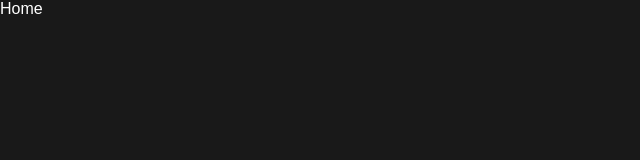
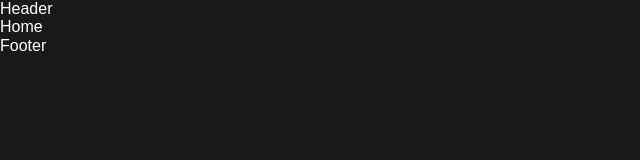
Before and after one commit to ArtemDubovov/rickandmorty, a React (Create React App) app: page / in a window 1280 px wide. Shown: the top 160 px of the page, without its empty margins (0-640 px from the left). Built offline with nearby package versions, Linux system fonts and the light colour scheme; a web font is replaced by a local one.

Commit message:
feat: add layout

```diff
--- a/package.json
+++ b/package.json
@@ -9,8 +9,6 @@
     "@testing-library/user-event": "^13.5.0",
     "@types/jest": "^27.5.2",
     "@types/node": "^16.18.126",
-    "@types/react": "^19.2.7",
-    "@types/react-dom": "^19.2.3",
     "react": "^19.2.0",
     "react-dom": "^19.2.0",
     "react-router-dom": "^7.9.6",
@@ -41,5 +39,9 @@
       "last 1 firefox version",
       "last 1 safari version"
     ]
+  },
+  "devDependencies": {
+    "@types/react": "^19.2.7",
+    "@types/react-dom": "^19.2.3"
   }
 }
--- /dev/null
+++ b/src/App/layout/Layout.tsx
@@ -0,0 +1,20 @@
+import React from "react";
+
+import Header from "../../widgets/Header";
+import Footer from "../../widgets/Footer";
+
+interface LayoutProps {
+    page: React.ReactElement
+}
+
+function Layout({page}: LayoutProps) {
+    return(
+        <>
+            <Header />
+            {page}
+            <Footer />
+        </>
+    )
+}
+
+export default Layout;
--- /dev/null
+++ b/src/App/layout/index.tsx
@@ -0,0 +1,3 @@
+import Layout from "./Layout";
+
+export default Layout;
--- a/src/App/routers/AppRouter.tsx
+++ b/src/App/routers/AppRouter.tsx
@@ -4,6 +4,7 @@ import { BrowserRouter, Route, Routes } from "react-router-dom";
 import Home from "../../pages/Home";
 import CardInfo from "../../pages/CardInfo";
 import Error from "../../pages/Error";
+import Layout from "../layout/Layout";
 
 const routers = [
 	{
@@ -25,7 +26,10 @@ function AppRouter() {
         <BrowserRouter>
             <Routes>
                 {
-                    routers.map(r => <Route key={r.path} path={r.path} element={r.element}/>)
+                    routers.map(r => <Route
+                        key={r.path} path={r.path}
+                        element={<Layout page={r.element}/>}/>
+                    )
                 }
             </Routes>
         </BrowserRouter>
--- /dev/null
+++ b/src/widgets/Footer/Footer.tsx
@@ -0,0 +1,11 @@
+import React from "react";
+
+function Footer() {
+    return(
+        <footer>
+            Footer
+        </footer>
+    )
+}
+
+export default Footer;
--- /dev/null
+++ b/src/widgets/Footer/index.tsx
@@ -0,0 +1,3 @@
+import Footer from "./Footer";
+
+export default Footer;
--- /dev/null
+++ b/src/widgets/Header/Header.tsx
@@ -0,0 +1,11 @@
+import React from "react";
+
+function Header(){
+    return(
+        <header>
+            Header
+        </header>
+    )
+}
+
+export default Header;
--- /dev/null
+++ b/src/widgets/Header/index.tsx
@@ -0,0 +1,3 @@
+import Header from "./Header";
+
+export default Header;
```
Also changed, not shown: src/widgets/Footer/styles/style.css (added), src/widgets/Header/style/style.css (added), 1 other file (tests, documents, lock files or other folders).
